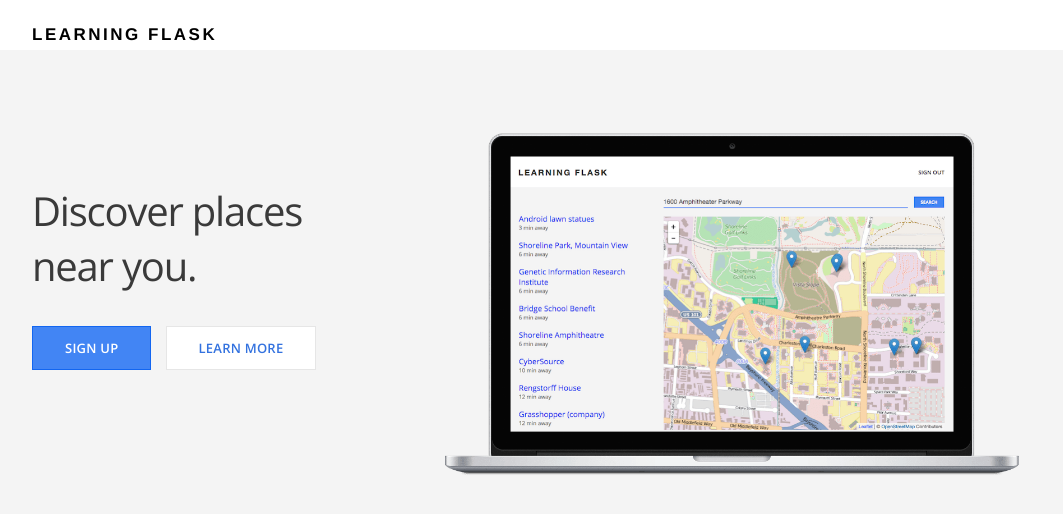
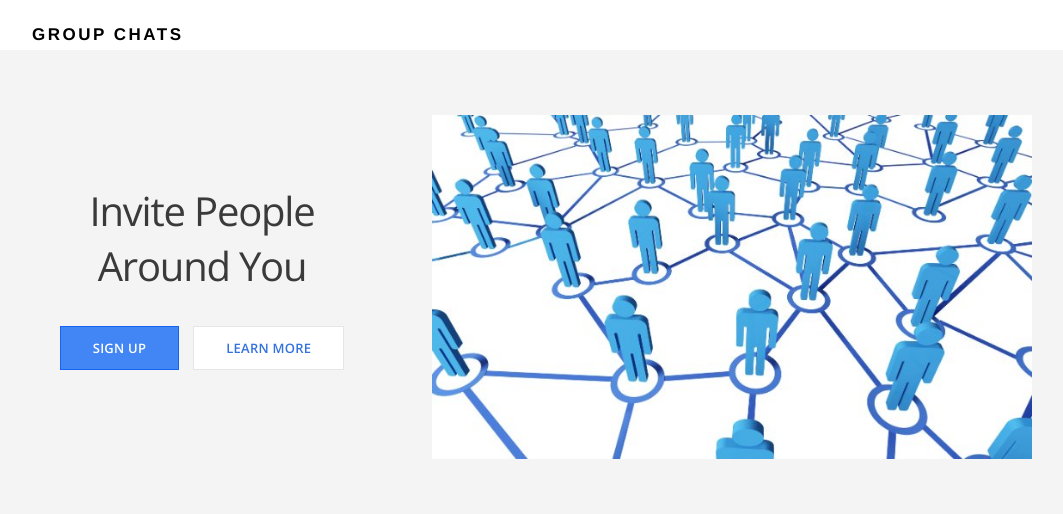
Before and after one commit to jasonlocal/Flask-Project, a Flask app: page / in a window 1280 px wide. Shown: the top 514 px of the page, without its empty margins (108-1171 px from the left). Run offline with Flask 2, Linux system fonts and the light colour scheme; some libraries are stand-ins or nearby versions.

Commit message:
created layout template, andinherite the layour with other pages

```diff
--- a/templates/about.html
+++ b/templates/about.html
@@ -4,8 +4,8 @@
   <main class="about-section">
     <div class="container">
 
-    <h2>About Learning Flask</h2>
-    <p>In Learning Flask, you'll build an app that let's you find new places around you. With this app you can find places you like, and discover new points of interest wherever you are.</p>
+    <h2>About group chat</h2>
+    <p>We believe that your opinion matters,   </p>
 
     </div>
   </main>
--- a/templates/index.html
+++ b/templates/index.html
@@ -5,13 +5,13 @@
     <div class="container">
 
       <div class="section-content">
-        <h2>Discover places near you.</h2>
-        <a href="#" class="btn-primary">Sign up</a>
+        <h2>Invite People Around You</h2>
+        <a href="{{ url_for('signup') }}" class="btn-primary">Sign up</a>
         <a href="{{ url_for('about') }}" class="btn-secondary">Learn more</a>
       </div>
 
       <div class="section-device">
-        <img src="static/img/device.png">
+        <img src="static/img/connect_people.jpg">
       </div>
 
       <div class="clearfix"></div>
--- a/templates/layout.html
+++ b/templates/layout.html
@@ -2,12 +2,19 @@
 <html>
   <head>
     <link href='http://fonts.googleapis.com/css?family=Open+Sans:300,400,600' rel='stylesheet'>
+    <link href="{{ url_for('static', filename='css/user_info.css') }}" rel="stylesheet">
     <link href="{{ url_for('static', filename='css/main.css') }}" rel="stylesheet">
+
+
+
+     <link rel="stylesheet" href="https://unpkg.com/leaflet@1.0.3/dist/leaflet.css" />
+      <script src="https://unpkg.com/leaflet@1.0.3/dist/leaflet.js"></script>
+
   </head>
   <body>
     <header>
       <div class="container">
-        <h1 class="title">Learning Flask</h1>
+        <h1 class="title">Group Chats</h1>
       </div>
     </header>
 
```
